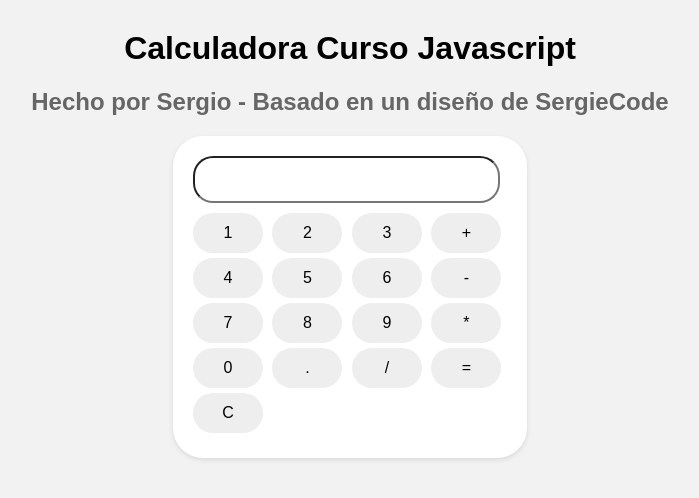
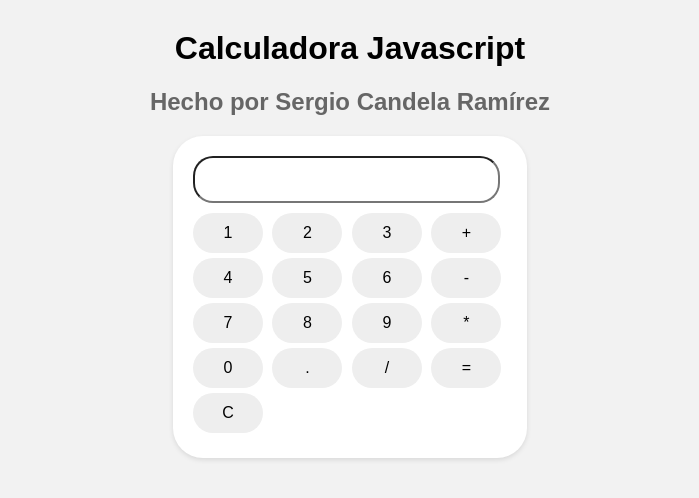
Before and after one commit to sergiocanram/calculadora-sencilla, a plain HTML site: page index.html in a window 1280 px wide. Shown: the whole page, without its empty margins (290-989 px from the left). Drawn offline with Linux system fonts and the light colour scheme.

Commit message:
Update index.html

```diff
--- a/index.html
+++ b/index.html
@@ -10,8 +10,8 @@
 </head>
 
 <body>
-    <h1>Calculadora Curso Javascript</h1>
-    <h2>Hecho por Sergio - Basado en un diseño de SergieCode</h2>
+    <h1>Calculadora Javascript</h1>
+    <h2>Hecho por Sergio Candela Ramírez</h2>
     <div class="calculadora">
         <input type="text" id="pantalla" readonly>
         <br>
```
